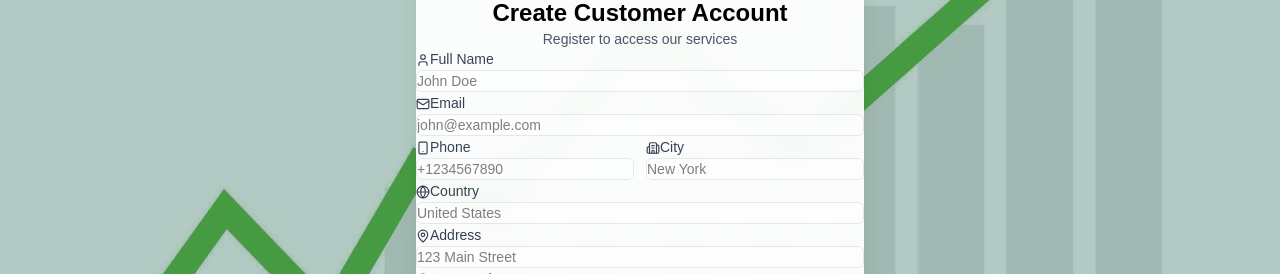
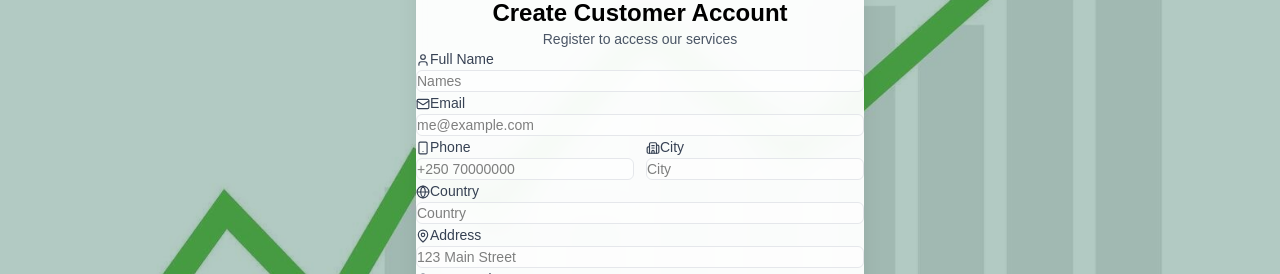
Before and after one commit to iraturinzeprovidence-dot/Pro_BMS_Frontend, a React (Vite) app: page /register in a window 1280 px wide. Shown: the part 235-509 px from the top of the page. Built offline with nearby package versions, Linux system fonts and the light colour scheme.

Commit message:
Fixed candidates view details, mark paid button, forgot/reset password pages

```diff
--- a/src/pages/Login.jsx
+++ b/src/pages/Login.jsx
@@ -82,7 +82,7 @@ export default function Login() {
                                     value={email}
                                     onChange={(e) => setEmail(e.target.value)}
                                     required
-                                    placeholder="admin@probms.com"
+                                    placeholder="me@example.com"
                                     className="w-full border border-gray-200 rounded-md px-4 py-2.5 text-sm focus:outline-none focus:ring-2 focus:ring-emerald-500 bg-white/50"
                                 />
                             </div>
--- a/src/pages/public/CustomerRegister.jsx
+++ b/src/pages/public/CustomerRegister.jsx
@@ -134,7 +134,7 @@ export default function CustomerRegister() {
                                 <input
                                     type="text" required value={form.name}
                                     onChange={e => setForm({...form, name: e.target.value})}
-                                    placeholder="John Doe"
+                                    placeholder="Names"
                                     className="w-full border border-gray-200 rounded-md px-3 py-2 text-sm focus:outline-none focus:ring-2 focus:ring-emerald-500 bg-white/50"
                                 />
                             </div>
@@ -147,7 +147,7 @@ export default function CustomerRegister() {
                                 <input
                                     type="email" required value={form.email}
                                     onChange={e => setForm({...form, email: e.target.value})}
-                                    placeholder="john@example.com"
+                                    placeholder="me@example.com"
                                     className="w-full border border-gray-200 rounded-md px-3 py-2 text-sm focus:outline-none focus:ring-2 focus:ring-emerald-500 bg-white/50"
                                 />
                             </div>
@@ -161,7 +161,7 @@ export default function CustomerRegister() {
                                     <input
                                         type="text" value={form.phone}
                                         onChange={e => setForm({...form, phone: e.target.value})}
-                                        placeholder="+1234567890"
+                                        placeholder="+250 70000000"
                                         className="w-full border border-gray-200 rounded-md px-3 py-2 text-sm focus:outline-none focus:ring-2 focus:ring-emerald-500 bg-white/50"
                                     />
                                 </div>
@@ -173,7 +173,7 @@ export default function CustomerRegister() {
                                     <input
                                         type="text" value={form.city}
                                         onChange={e => setForm({...form, city: e.target.value})}
-                                        placeholder="New York"
+                                        placeholder="City"
                                         className="w-full border border-gray-200 rounded-md px-3 py-2 text-sm focus:outline-none focus:ring-2 focus:ring-emerald-500 bg-white/50"
                                     />
                                 </div>
@@ -187,7 +187,7 @@ export default function CustomerRegister() {
                                 <input
                                     type="text" value={form.country}
                                     onChange={e => setForm({...form, country: e.target.value})}
-                                    placeholder="United States"
+                                    placeholder="Country"
                                     className="w-full border border-gray-200 rounded-md px-3 py-2 text-sm focus:outline-none focus:ring-2 focus:ring-emerald-500 bg-white/50"
                                 />
                             </div>
```
